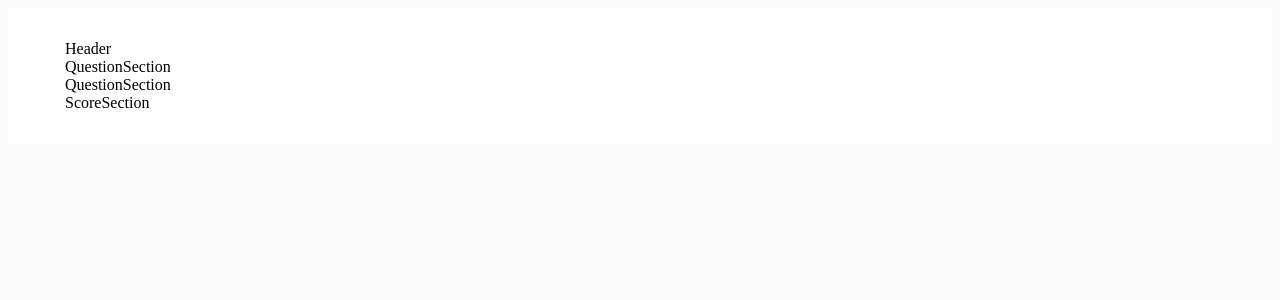
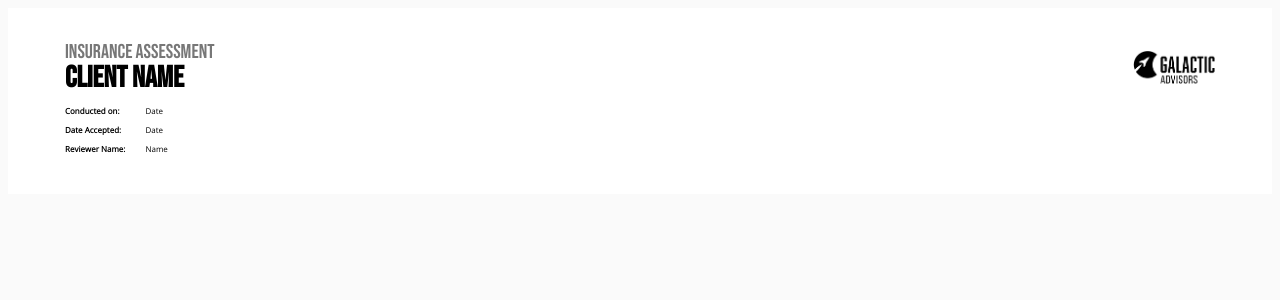
Before and after one commit to Christopher-Warren/galactic-advisors-challenge, a React (Vite) app: page / in a window 1280 px wide. Shown: the top 300 px of the page. Built offline with nearby package versions, Linux system fonts and the light colour scheme.

Commit message:
header styling

```diff
--- a/src/App.jsx
+++ b/src/App.jsx
@@ -8,9 +8,9 @@ function App() {
   return (
     <main>
       <HeaderSection />
+      {/* <QuestionSection />
       <QuestionSection />
-      <QuestionSection />
-      <ScoreSection />
+      <ScoreSection /> */}
     </main>
   );
 }
--- /dev/null
+++ b/src/components/sections/HeaderSection.css
@@ -0,0 +1,47 @@
+.header-info {
+  display: flex;
+  justify-content: space-between;
+  align-items: center;
+}
+.header-info-name {
+  text-align: left;
+  font: normal normal bold 30px/37px Bebas Neue;
+  letter-spacing: 0px;
+  color: #000000;
+  opacity: 1;
+  margin: 0px;
+}
+.header-info-title {
+  font: normal normal 20px/24px Bebas Neue;
+  letter-spacing: 0px;
+  color: #777777;
+  opacity: 1;
+  width: 323px;
+  height: 20px;
+  margin: 0px;
+}
+.header-logo {
+  width: 82px;
+  height: 34px;
+}
+
+.header-data {
+  display: flex;
+}
+
+.header-data > :nth-child(1) {
+  text-align: left;
+  font: normal normal 600 8px Open Sans;
+  letter-spacing: 0px;
+  color: #000000;
+  opacity: 1;
+  padding-right: 20px;
+}
+.header-data > :nth-child(2) {
+  text-align: left;
+  font: normal normal normal 8px Open Sans;
+  letter-spacing: 0px;
+  color: #000000;
+  opacity: 1;
+  padding-right: 20px;
+}
--- a/src/components/sections/HeaderSection.jsx
+++ b/src/components/sections/HeaderSection.jsx
@@ -1,4 +1,34 @@
+import './HeaderSection.css';
+
 const Header = () => {
-  return <div>Header</div>;
+  return (
+    <div>
+      <div className="header-info">
+        <div>
+          <h2 className="header-info-title">INSURANCE ASSESSMENT</h2>
+          <h1 className="header-info-name">CLIENT NAME</h1>
+        </div>
+        <div>
+          <img
+            className="header-logo"
+            src="/GalacticAdvisors_Logo_Full.png"
+            alt=""
+          />
+        </div>
+      </div>
+      <div className="header-data">
+        <div>
+          <p>Conducted on:</p>
+          <p>Date Accepted: </p>
+          <p>Reviewer Name: </p>
+        </div>
+        <div>
+          <p>Date</p>
+          <p>Date</p>
+          <p>Name</p>
+        </div>
+      </div>
+    </div>
+  );
 };
 export default Header;
```
Also changed, not shown: public/GalacticAdvisors_Logo_Full.png (added).
